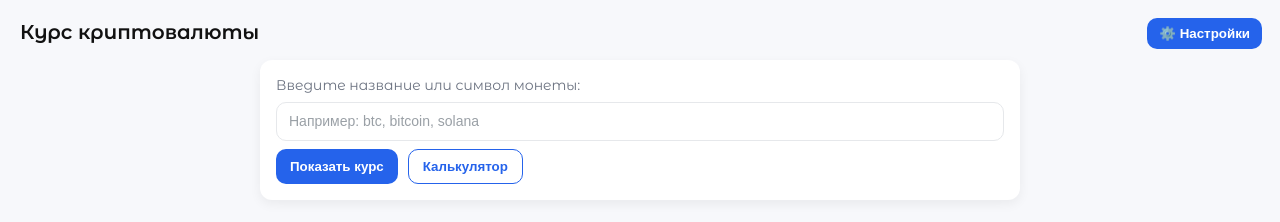
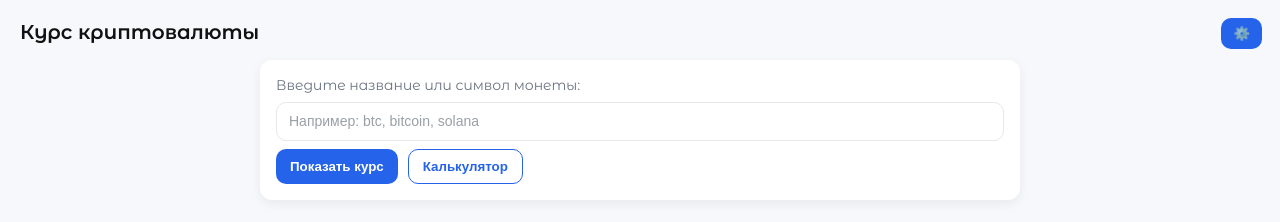
Before and after one commit to nocandy-code/aaa1_Qddazx, a plain HTML site: page index.html in a window 1280 px wide. Drawn offline with Linux system fonts and the light colour scheme; no server answers.

Commit message:
Add files via upload

```diff
--- a/index.html
+++ b/index.html
@@ -183,7 +183,7 @@
   </style>
 </head>
 <body>
-  <button class="settings-btn" id="settingsBtn">⚙️ Настройки</button>
+  <button class="settings-btn" id="settingsBtn">⚙️</button>
 
   <div class="settings-menu" id="settingsMenu">
     <div class="settings-item">
```
